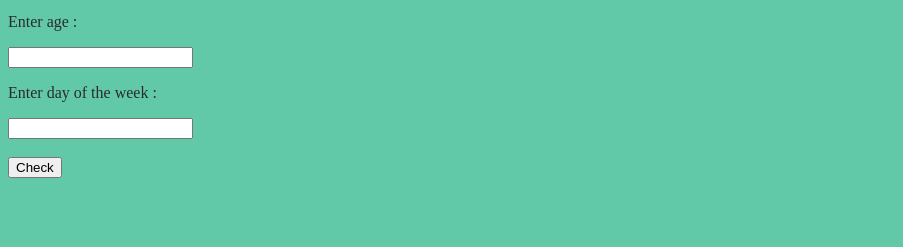
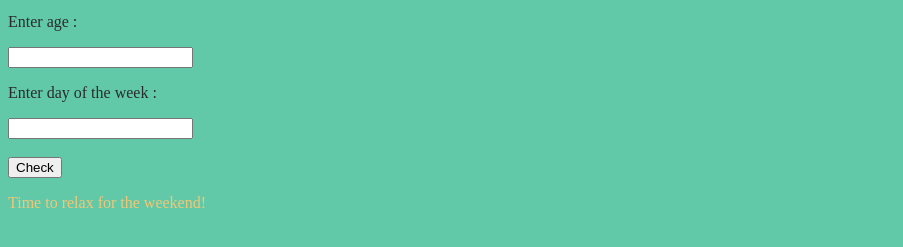
Before and after one commit to andyreya/ICS2O-Unit-7-05, a plain HTML site: page index.html in a window 1280 px wide. Both pictures are taken after a click on the button "Check". Shown: the part 101-348 px from the top of the page, without its empty margins (0-903 px from the left). Drawn offline with Linux system fonts and the light colour scheme.

Commit message:
boolean statements

```diff
--- a/script.js
+++ b/script.js
@@ -15,11 +15,11 @@ function check () {
 
   day = document.getElementById('input2').value
 
-  if ((day !== 'Saturday' && day !== 'Sunday') && (age = 18 || age > 18)) {
-    document.getElementbyId('para').innerHTML = 'Time to go to work!'
-  } else if ((day !== 'Saturday' && day !== 'Sunday') && (age > 0 && age < 18)) {
+  if ((day !== 'Saturday' && day !== 'Sunday') && (age >= 18)) {
+    document.getElementById('para').innerHTML = 'Time to go to work!'
+  } else if ((day !== 'Saturday' && day !== 'Sunday') && (age < 18)) {
     document.getElementById('para').innerHTML = 'Time for school!'
   } else {
-    document.getElementById('para').innerTML = 'Time to relax for the weekend!'
+    document.getElementById('para').innerHTML = 'Time to relax for the weekend!'
   }
 }
--- a/style.css
+++ b/style.css
@@ -12,5 +12,5 @@ body {
 }
 
 #para {
-  color: #e9fff9;
+  color: #f3c677;
 }
```
